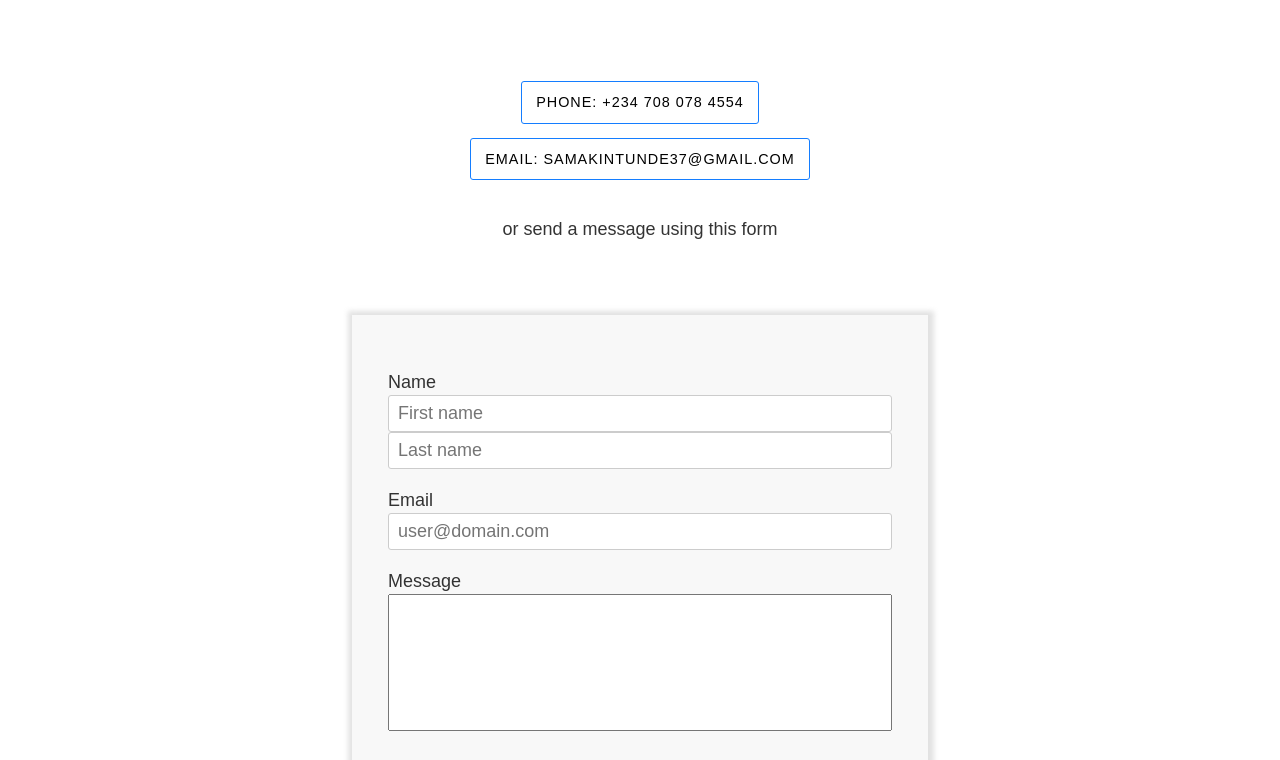
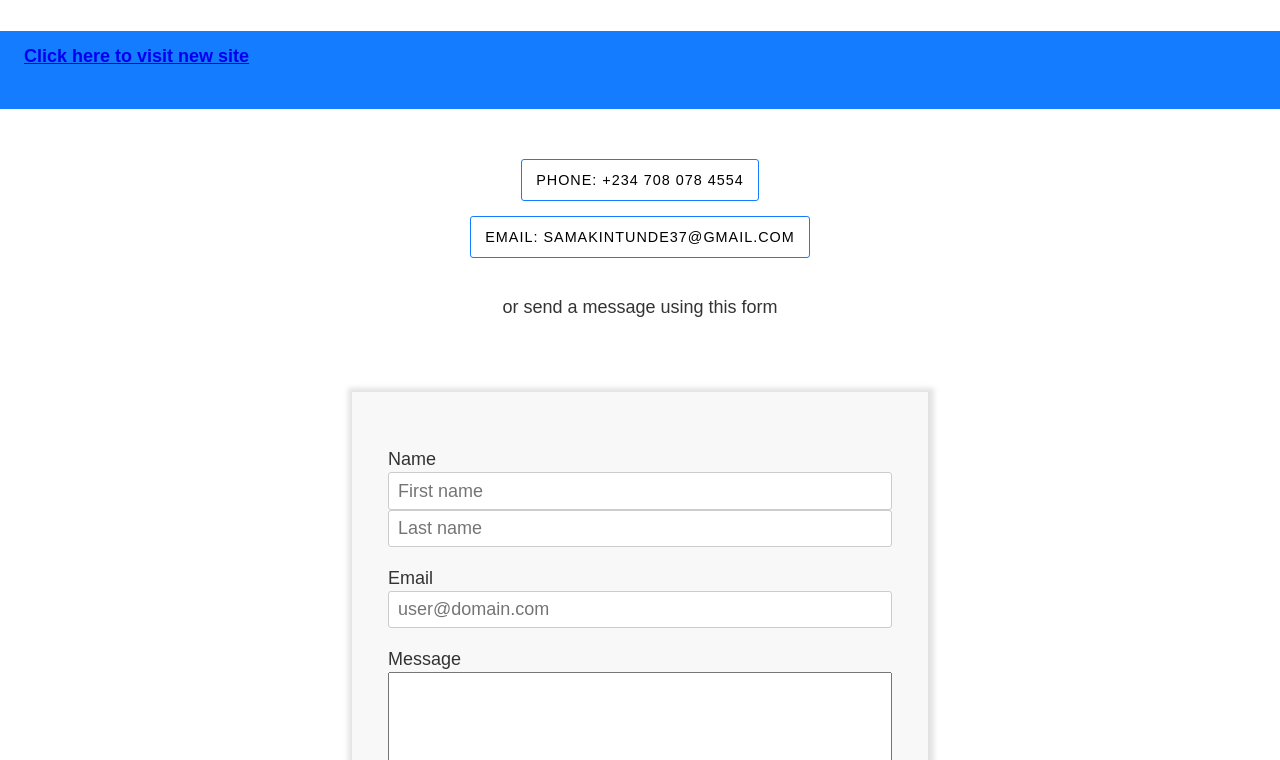
Before and after one commit to samakintunde/sam-folio-legacy, a Gatsby site: page /contact in a window 1280 px wide. Shown: the part 89-849 px from the top of the page. Built offline with nearby package versions, Linux system fonts and the light colour scheme; Gatsby itself is replaced by a stand-in of ours.

Commit message:
Added banner

```diff
--- a/src/components/layout.css
+++ b/src/components/layout.css
@@ -655,3 +655,12 @@ h2.section-heading {
   color: #333333;
   text-align: center;
 }
+
+.banner {
+  width: 100%;
+}
+.banner div {
+  padding: 16px 24px;
+  background-color: #147dff;
+  width: 100%;
+}
--- a/src/components/layout.js
+++ b/src/components/layout.js
@@ -8,6 +8,11 @@ import './layout.css';
 const Layout = ({ children }) => (
   <>
     <Header siteTitle="Samakintunde" />
+    <a href="https://www.samakintunde.com" className="banner">
+      <div>
+        <h4>Click here to visit new site</h4>
+      </div>
+    </a>
     <div
       style={{
         margin: '0 auto',
```
